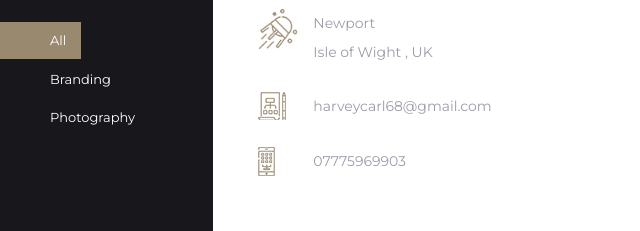
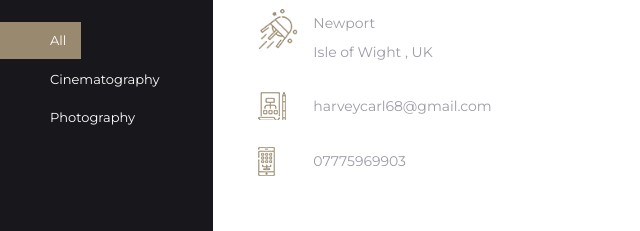
Before and after one commit to meer32/Website, a website: page contact.html in a window 1280 px wide. Shown: the part 394-625 px from the top of the page, 0-640 px from the left. Drawn offline with Linux system fonts and the light colour scheme; some packages are replaced by stand-ins of ours; files whose address does not match are found by name.

Commit message:
Update contact.html

```diff
--- a/contact.html
+++ b/contact.html
@@ -81,7 +81,7 @@
                 <h4 class="side_title">filter by:</h4>
                 <ul  id="filtr-container"  class="filter_nav">
                     <li  data-filter="*" class="active"><a href="javascript:void(0)" >all</a></li>
-                    <li data-filter=".cinematography"> <a href="javascript:void(0)">branding</a></li>
+                    <li data-filter=".cinematography"> <a href="javascript:void(0)">cinematography</a></li>
                     <li data-filter=".photography"><a href="javascript:void(0)">photography</a></li>
                 </ul>
             </div>
```
